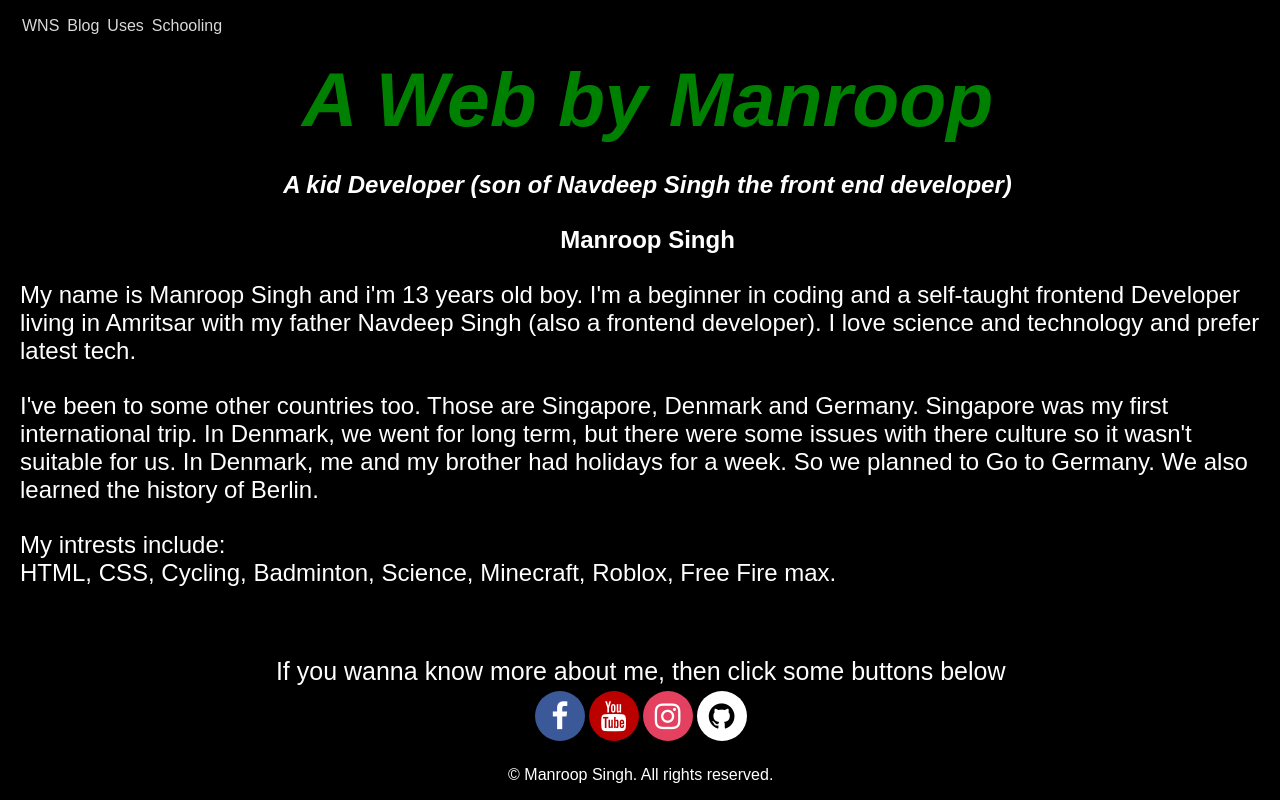
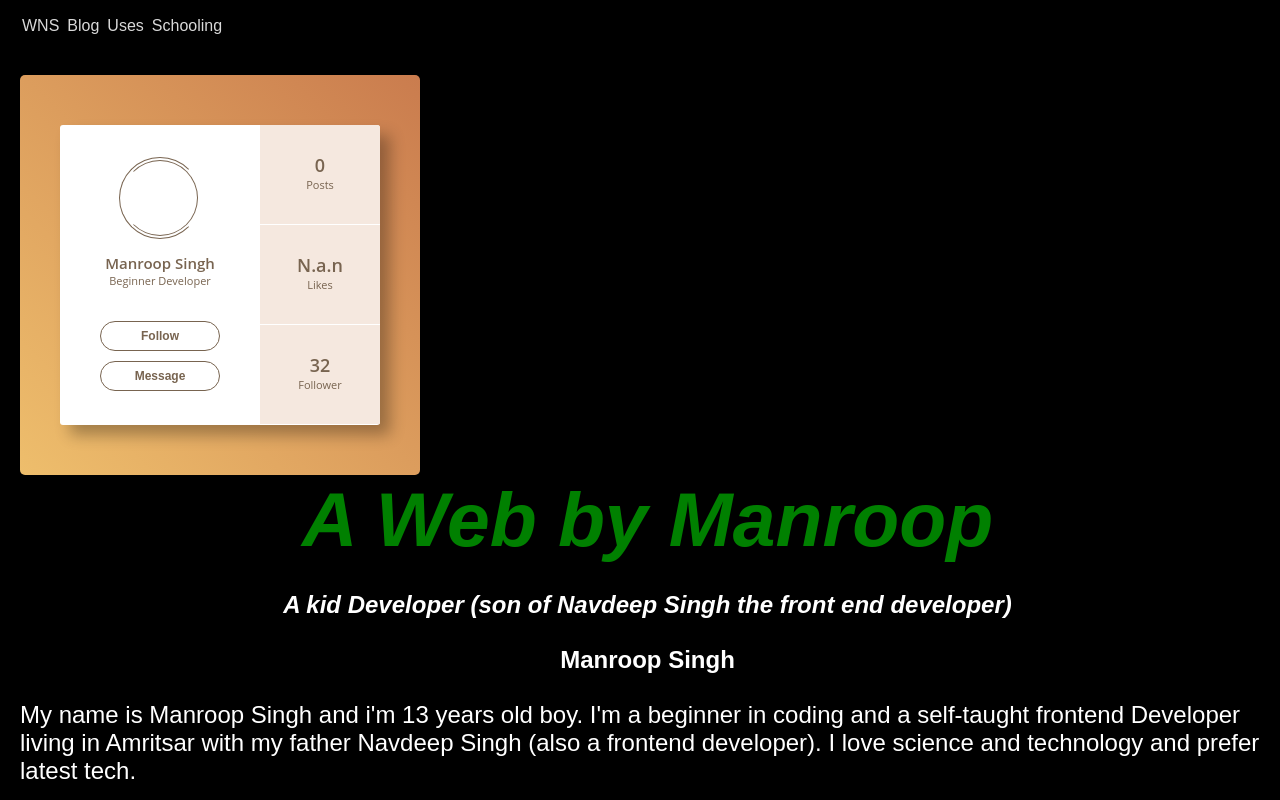
Before and after one commit to manroop-singh/My-personal-Website, a plain HTML site: page index.html in a window 1280 px wide. Shown: the top 800 px of the page. Drawn offline with Linux system fonts and the light colour scheme.

Commit message:
index.html

```diff
--- a/index.html
+++ b/index.html
@@ -15,7 +15,6 @@
   </head>
   <body bgcolor="black" text="white">
     <main>
-      <div class="container">
       <aside>
         <nav class="navbar">
           <div class="navbar-container container">
@@ -59,7 +58,43 @@
           </div>
         </nav>
       </aside>
+      <div class="container">
         <section>
+          <div class="container2">
+            <div class="frame">
+              <div class="center">
+                <div class="profile">
+                  <div class="image">
+                    <div class="circle-1"></div>
+                    <div class="circle-2"></div>
+                  </div>
+
+                  <div class="name">Manroop Singh</div>
+                  <div class="job">Beginner Developer</div>
+
+                  <div class="actions">
+                    <button class="btn">Follow</button>
+                    <button class="btn">Message</button>
+                  </div>
+                </div>
+
+                <div class="stats">
+                  <div class="box">
+                    <span class="value">0</span>
+                    <span class="parameter">Posts</span>
+                  </div>
+                  <div class="box">
+                    <span class="value">N.a.n</span>
+                    <span class="parameter">Likes</span>
+                  </div>
+                  <div class="box">
+                    <span class="value">32</span>
+                    <span class="parameter">Follower</span>
+                  </div>
+                </div>
+              </div>
+            </div>
+          </div>
           <p
             class=".size"
             style="
```
Lines whose indentation alone changed are shown as unchanged.
